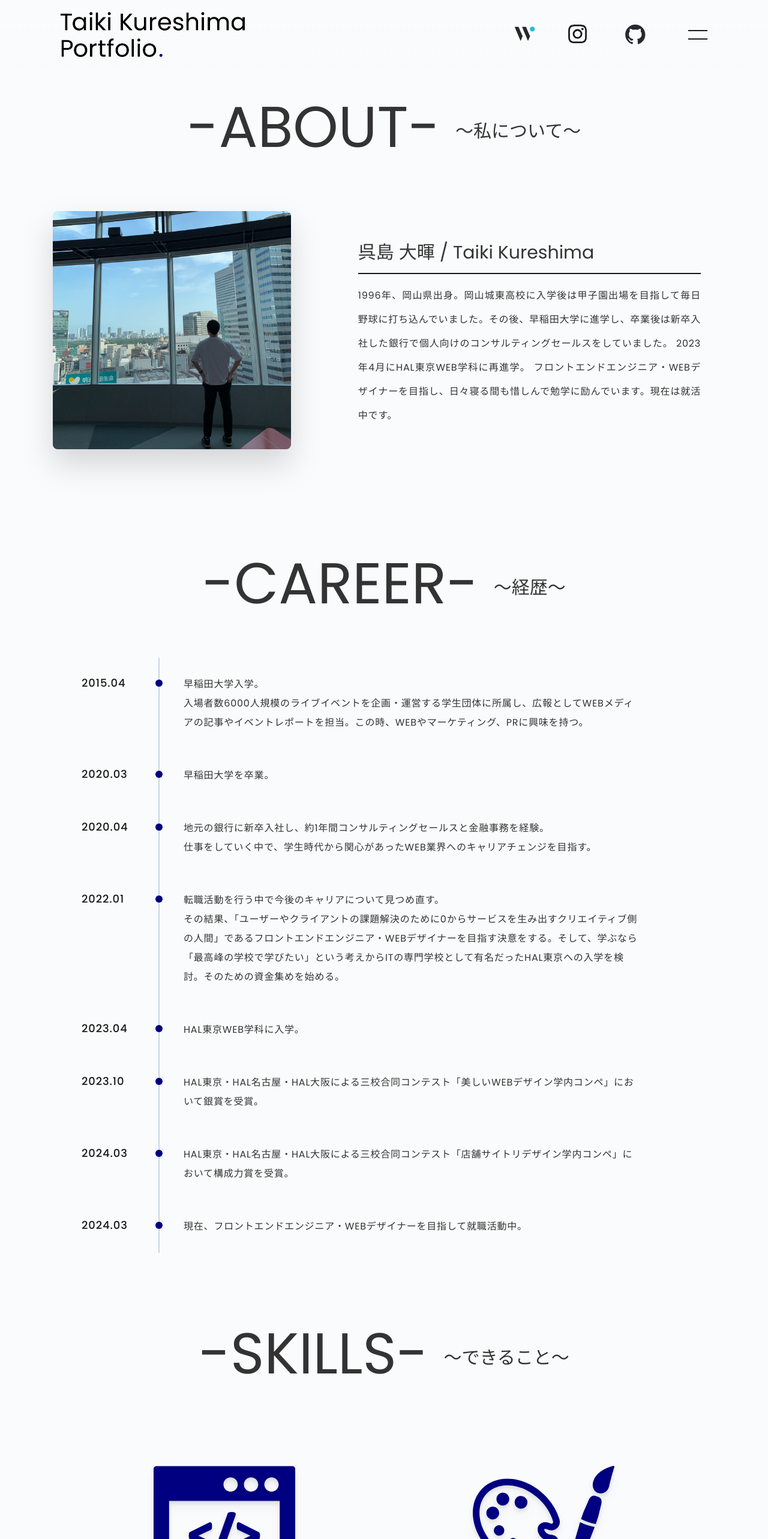
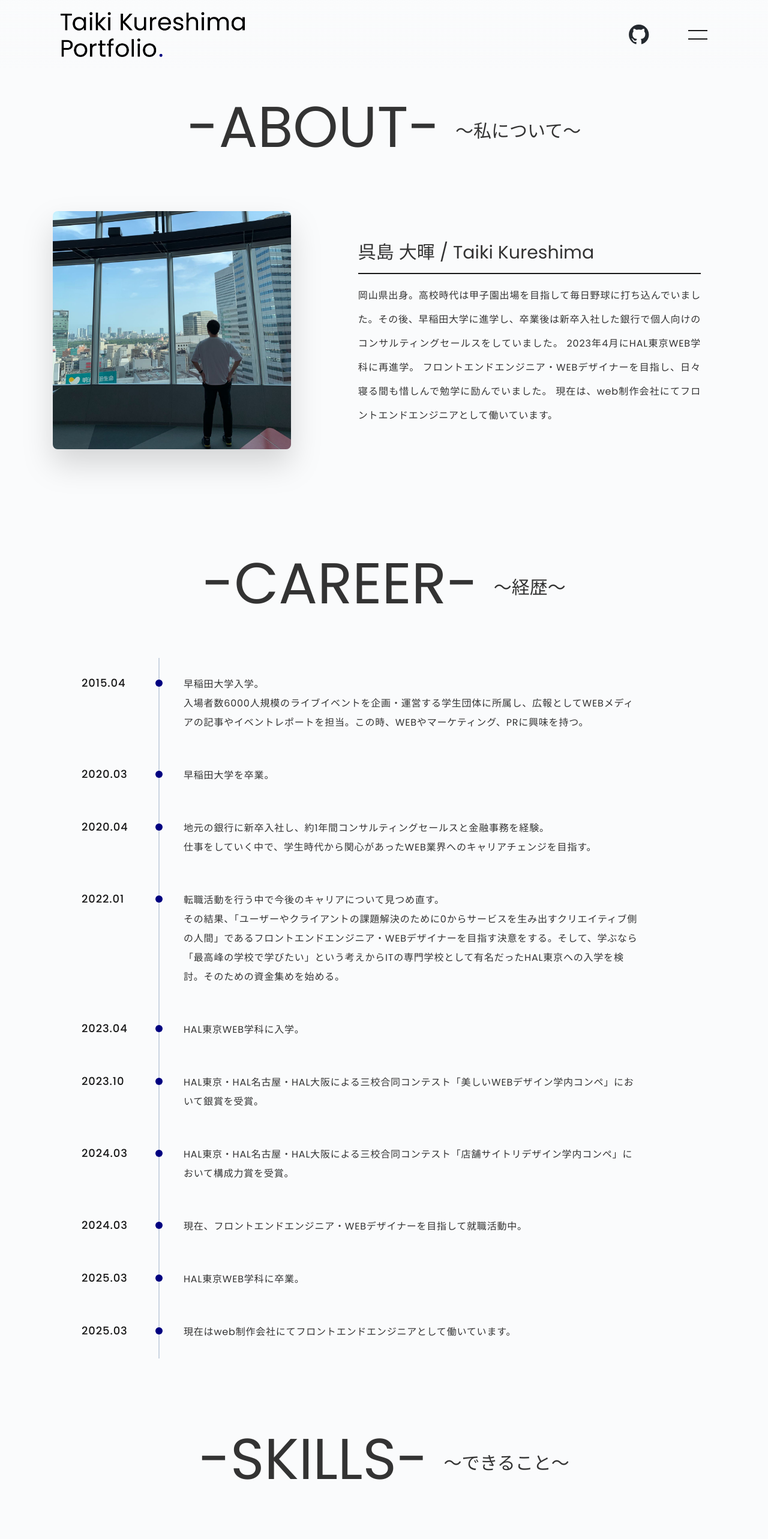
Before and after one commit to TK4464/my-portfolio, a Next.js app: page /about in a window 1280 px wide. Shown: the top 2566 px of the page at 60% size. Built offline with nearby package versions, Linux system fonts and the light colour scheme; a web font is replaced by a local one.

Commit message:
no message

```diff
--- a/src/components/AboutComponents/AboutCareer.jsx
+++ b/src/components/AboutComponents/AboutCareer.jsx
@@ -33,6 +33,14 @@ const TimelineData = [
     {
         date: "2024.03",
         content: "現在、フロントエンドエンジニア・WEBデザイナーを目指して就職活動中。"
+    },
+    {
+        date: "2025.03",
+        content: "HAL東京WEB学科に卒業。"
+    },
+    {
+        date: "2025.03",
+        content: "現在はweb制作会社にてフロントエンドエンジニアとして働いています。"
     }
 ];
 
--- a/src/components/AboutComponents/AboutMain.jsx
+++ b/src/components/AboutComponents/AboutMain.jsx
@@ -22,7 +22,7 @@ const AboutMain = () => {
                         <h2 className='pb-5 text-4xl sm:text-5xl lg:text-8xl 2xl:text-9xl font-normal '>-ABOUT- <span className='text-xl sm:text-2xl xl:text-3xl align-middle'>〜私について〜</span></h2>
                     </motion.div>
 
-                    <div className='h-full xl:mx-10 2xl:mx-12 xl:py-4 '>
+                    <div className='h-full xl:mx-10 2xl:mx-12 xl:py-4'>
                         <div className='container mx-auto h-full flex flex-col items-center xl:flex-row gap-x-28 mt-5 xl:mt-4'>
                             {/* 画像 */}
                             <motion.div
@@ -63,9 +63,10 @@ const AboutMain = () => {
                                                     <div className='font-normal  md:mb-0 xl:pr-3 2xl:pr-0 leading-[40px] mx-auto '>
                                                         <h2 className='text-center xl:text-start text-xl xs:text-2xl sm:text-3xl border-b-2 border-dark-black pb-4 '>呉島 大暉 / Taiki Kureshima</h2>
                                                         <div className='mt-4 text-justify tracking-wider'>
-                                                            1996年、岡山県出身。岡山城東高校に入学後は甲子園出場を目指して毎日野球に打ち込んでいました。その後、早稲田大学に進学し、卒業後は新卒入社した銀行で個人向けのコンサルティングセールスをしていました。
+                                                            岡山県出身。高校時代は甲子園出場を目指して毎日野球に打ち込んでいました。その後、早稲田大学に進学し、卒業後は新卒入社した銀行で個人向けのコンサルティングセールスをしていました。
                                                             2023年4月にHAL東京WEB学科に再進学。
-                                                            フロントエンドエンジニア・WEBデザイナーを目指し、日々寝る間も惜しんで勉学に励んでいます。現在は就活中です。
+                                                            フロントエンドエンジニア・WEBデザイナーを目指し、日々寝る間も惜しんで勉学に励んでいました。
+                                                            現在は、web制作会社にてフロントエンドエンジニアとして働いています。
                                                         </div>
                                                     </div>
                                                 </div>
--- a/src/components/Footer.jsx
+++ b/src/components/Footer.jsx
@@ -34,7 +34,7 @@ const Footer = () => {
                     </div>
 
                     <div className='text-center my-2 mx-auto'>
-                        <small className='text-white-gray text-xs xs:text-sm font-light'>&copy;2024 Taiki Kureshima Portfolio All Rights Reserved.</small>
+                        <small className='text-white-gray text-xs xs:text-sm font-light'>&copy;2025 Taiki Kureshima Portfolio All Rights Reserved.</small>
                     </div>
                 </div>
             </section>
--- a/src/components/HomeComponents/Hero.jsx
+++ b/src/components/HomeComponents/Hero.jsx
@@ -34,11 +34,7 @@ const Hero = () => {
                                         sequence={[
                                             "Portfolio",
                                             1500,
-                                            "Student",
-                                            1500,
                                             "Front-End Engineer",
-                                            1500,
-                                            "Web Designer",
                                             1500,
                                         ]}
                                         wrapper="span"
--- a/src/components/HomeComponents/HomeAbout.jsx
+++ b/src/components/HomeComponents/HomeAbout.jsx
@@ -27,7 +27,7 @@ const aboutData = [
         title: 'PROFILE',
         info: [
             {
-                title: '呉島 大暉 / Taiki Kureshima\n1996-06-04　岡山県出身\n経歴：早稲田大学 文化構想学部→株式会社中国銀行→HAL東京\n大学のサークルでの広報活動の経験や銀行でのコンサルティングセールスの経験等から、クライアントやユーザーにとって魅力的なサービスを生み出せるようになりたいと考え、WEB業界でクリエイターを目指すことを決意。\n志望職種はフロントエンドエンジニア・WEBデザイナー。',
+                title: '呉島 大暉 / Taiki Kureshima\n岡山県出身\n経歴：早稲田大学文化構想学部/地方銀行/HAL東京\n大学のサークルでの広報活動の経験や銀行でのコンサルティングセールスの経験等から、クライアントやユーザーにとって魅力的なサービスを生み出せるようになりたいと考え、WEB業界でクリエイターを目指すことを決意。\n現在はweb制作会社にてフロントエンドエンジニアとして働いています。',
             }
         ],
     },
--- a/src/components/Sns.jsx
+++ b/src/components/Sns.jsx
@@ -3,16 +3,16 @@ import Link from 'next/link';
 import Image from 'next/image';
 
 const socialMediaLinks = [
-    {
-        name: 'Wantedly',
-        href: 'https://www.wantedly.com/id/taiki_kureshima_',
-        icon: '/Wantedly_Mark_LightBG.svg'
-    },
-    {
-        name: 'Instagram',
-        href: 'https://instagram.com/tk_4464?igshid=OGQ5ZDc2ODk2ZA%3D%3D&utm_source=qr',
-        icon: '/snsinsta.svg'
-    },
+    // {
+    //     name: 'Wantedly',
+    //     href: 'https://www.wantedly.com/id/taiki_kureshima_',
+    //     icon: '/Wantedly_Mark_LightBG.svg'
+    // },
+    // {
+    //     name: 'Instagram',
+    //     href: 'https://instagram.com/tk_4464?igshid=OGQ5ZDc2ODk2ZA%3D%3D&utm_source=qr',
+    //     icon: '/snsinsta.svg'
+    // },
 
     {
         name: 'Github',
@@ -36,7 +36,7 @@ const Sns = () => {
                             style={{ objectFit: 'contain' }}
                             className="h-6 xs:h-7 sm:h-9 xl:h-10 w-auto object-cover"
                             src={socialMedia.icon}
-                            alt={`${socialMedia.name}アカウント`}
+                            alt={socialMedia.name}
                             unoptimized
                         />
                     </Link>
```
